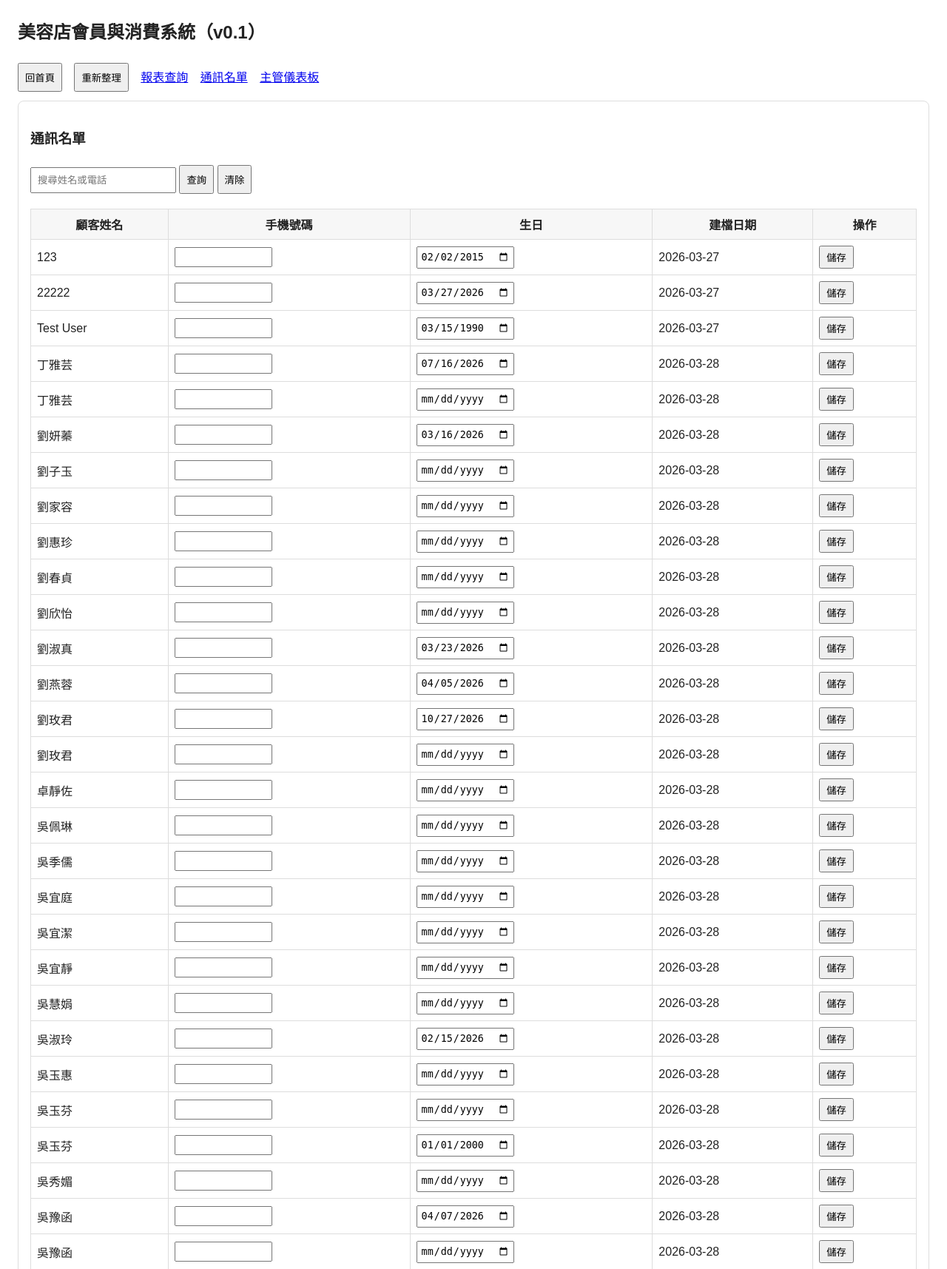
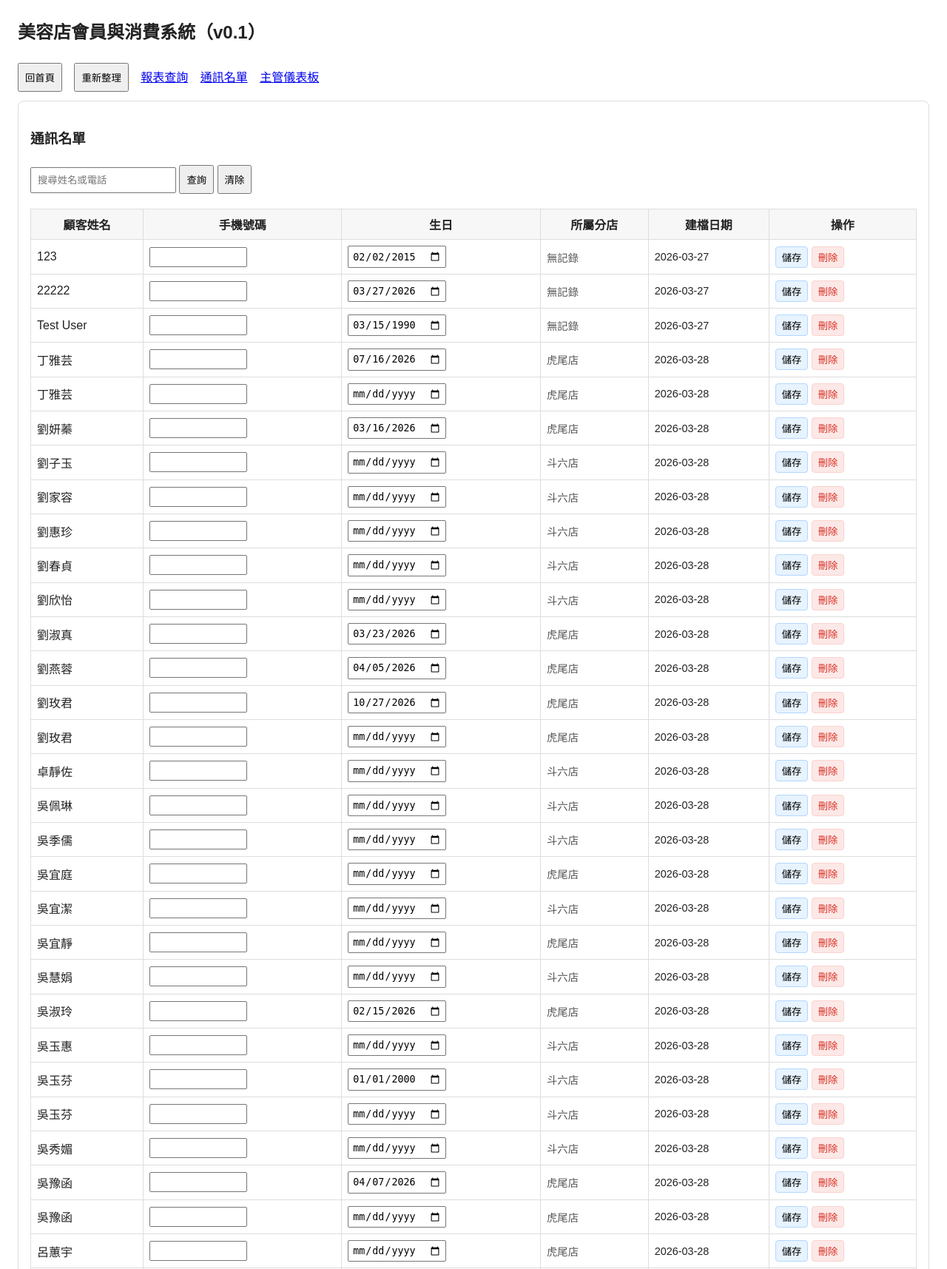
Before and after one commit to sisisleeping-web/beauty-vip-webapp, a Flask app: page /contacts in a window 1280 px wide. Shown: the top 1715 px of the page at 74% size. Run offline with Flask 3, Linux system fonts and the light colour scheme; data comes from the database, SQL or seed files in the repository.

Commit message:
Add delete and store column to contacts

```diff
--- a/app.py
+++ b/app.py
@@ -415,14 +415,33 @@ def manager_dashboard():
 def contacts():
     db = get_db()
     query = request.args.get("q", "").strip()
+
+    # Base query joining customers with their visited stores
+    sql = """
+        SELECT c.*, GROUP_CONCAT(DISTINCT s.name) as stores
+        FROM customers c
+        LEFT JOIN transactions t ON c.id = t.customer_id
+        LEFT JOIN stores s ON t.store_id = s.id
+    """
+    params = []
     if query:
-        customers = db.execute(
-            "SELECT * FROM customers WHERE name LIKE ? OR phone LIKE ? ORDER BY name",
-            (f"%{query}%", f"%{query}%")
-        ).fetchall()
-    else:
-        customers = db.execute("SELECT * FROM customers ORDER BY name").fetchall()
+        sql += " WHERE c.name LIKE ? OR c.phone LIKE ?"
+        params.extend([f"%{query}%", f"%{query}%"])
+
+    sql += " GROUP BY c.id ORDER BY c.name"
+    customers = db.execute(sql, params).fetchall()
+
     return render_template("contacts.html", customers=customers, query=query)
+
+
+@app.route("/api/customers/<int:customer_id>/delete", methods=["POST"])
+def delete_customer(customer_id):
+    db = get_db()
+    # Delete transactions first due to foreign key (if not CASCADE)
+    db.execute("DELETE FROM transactions WHERE customer_id=?", (customer_id,))
+    db.execute("DELETE FROM customers WHERE id=?", (customer_id,))
+    db.commit()
+    return redirect(url_for("contacts"))
 
 
 @app.route("/api/customers/<int:customer_id>/update", methods=["POST"])
--- a/templates/contacts.html
+++ b/templates/contacts.html
@@ -13,12 +13,13 @@
       <th>顧客姓名</th>
       <th>手機號碼</th>
       <th>生日</th>
+      <th>所屬分店</th>
       <th>建檔日期</th>
       <th>操作</th>
     </tr>
     {% for c in customers %}
     <tr>
-      <form method="post" action="/api/customers/{{ c.id }}/update" style="margin: 0;">
+      <form method="post" action="/api/customers/{{ c.id }}/update" style="margin: 0; display: inline;">
         <td>{{ c.name }}</td>
         <td>
           <input type="text" name="phone" value="{{ c.phone }}" style="width: 120px; margin:0; padding:4px;">
@@ -26,11 +27,15 @@
         <td>
           <input type="date" name="birthday" value="{{ c.birthday }}" style="margin:0; padding:4px;">
         </td>
-        <td>{{ c.created_at[:10] }}</td>
+        <td style="font-size: 0.9em; color: #555;">{{ c.stores or "無記錄" }}</td>
+        <td style="font-size: 0.9em;">{{ c.created_at[:10] }}</td>
         <td>
-          <button type="submit" style="margin:0; padding:4px 8px;">儲存</button>
+          <button type="submit" style="margin:0; padding:4px 8px; cursor: pointer; background: #e7f3ff; border: 1px solid #b3d7ff; border-radius: 4px;">儲存</button>
+      </form>
+      <form method="post" action="/api/customers/{{ c.id }}/delete" style="margin: 0; display: inline;" onsubmit="return confirm('確定要刪除此顧客及其所有消費紀錄嗎？此動作無法復原。');">
+          <button type="submit" style="margin:0; padding:4px 8px; cursor: pointer; color: #d93025; background: #fce8e6; border: 1px solid #fad2cf; border-radius: 4px;">刪除</button>
+      </form>
         </td>
-      </form>
     </tr>
     {% endfor %}
   </table>
```
